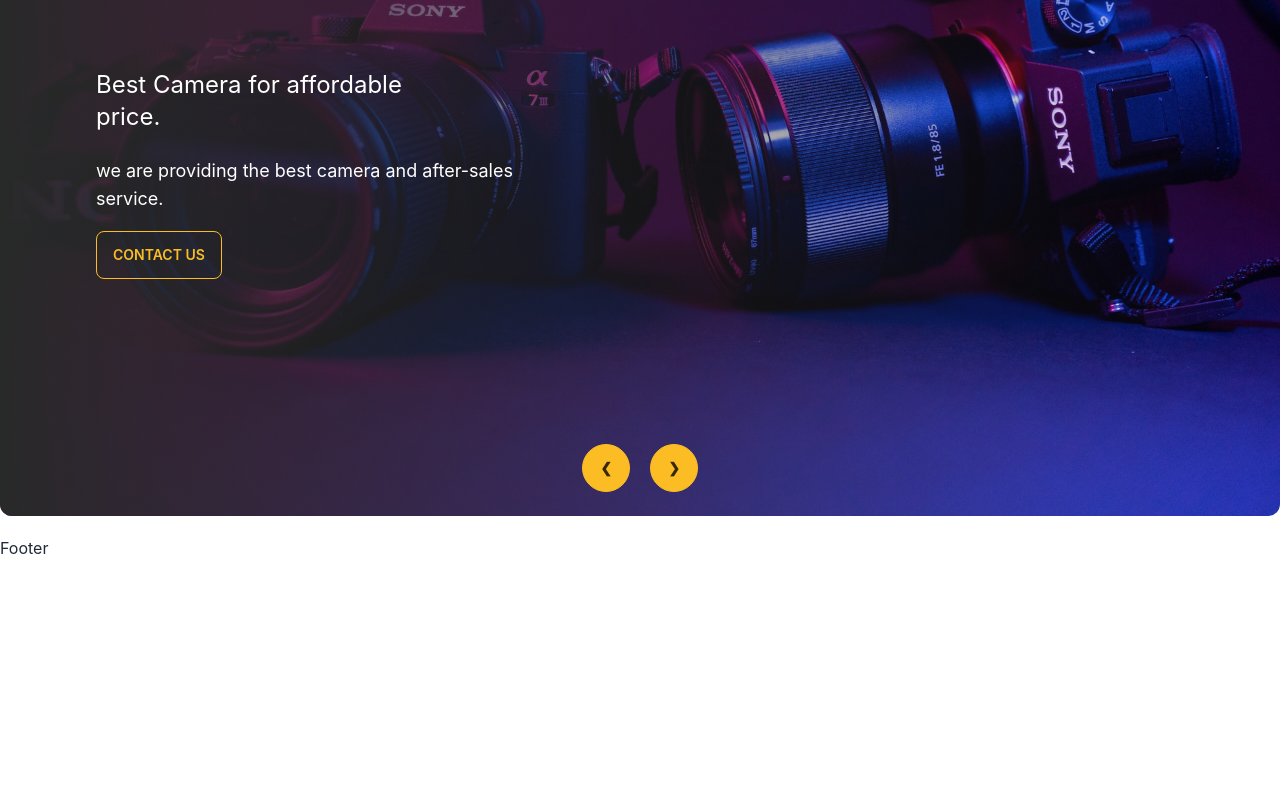
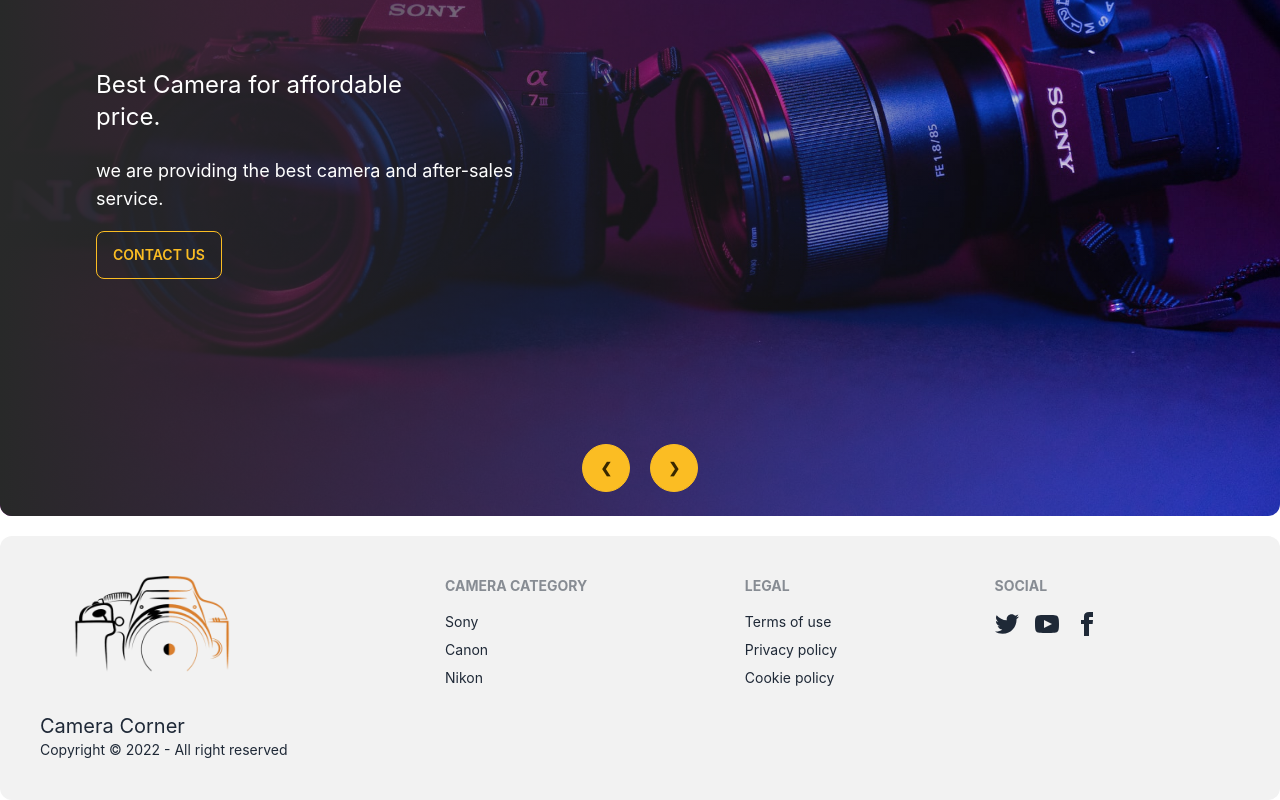
Before and after one commit to SHOUROV-HASAN-CSE/camera-corner-client, a React (Create React App) app: page / in a window 1280 px wide. Shown: the part 381-1181 px from the top of the page. Before the commit the page ends 941 px from the top, so only its background shows below. Built offline with nearby package versions, Linux system fonts and the light colour scheme.

Commit message:
footer section create and complete

```diff
--- a/src/Pages/Shared/Footer/Footer.js
+++ b/src/Pages/Shared/Footer/Footer.js
@@ -1,10 +1,37 @@
 import React from 'react';
+import logo from '../../../assets/images/icon/icon.png';
 
 const Footer = () => {
   return (
+    <footer className="footer p-10 bg-base-200 text-base-content rounded-xl">
     <div>
-      <h2>Footer</h2>
+      <img className='w-56 -mt-16' src={logo} alt="" />
+      <div className='-mt-8'>
+      <h3 className='text-xl'>Camera Corner</h3>
+      <p>Copyright © 2022 - All right reserved</p>
+      </div>
     </div>
+    <div>
+      <span className="footer-title">Camera Category</span>
+      <button className="link link-hover">Sony</button>
+      <button className="link link-hover">Canon</button>
+      <button className="link link-hover">Nikon</button>
+    </div>
+    <div>
+      <span className="footer-title">Legal</span>
+      <button className="link link-hover">Terms of use</button>
+      <button className="link link-hover">Privacy policy</button>
+      <button className="link link-hover">Cookie policy</button>
+    </div>
+    <div>
+    <span className="footer-title">Social</span>
+    <div className="grid grid-flow-col gap-4">
+      <a href="https://www.twitter.com"><svg xmlns="http://www.w3.org/2000/svg" width="24" height="24" viewBox="0 0 24 24" className="fill-current"><path d="M24 4.557c-.883.392-1.832.656-2.828.775 1.017-.609 1.798-1.574 2.165-2.724-.951.564-2.005.974-3.127 1.195-.897-.957-2.178-1.555-3.594-1.555-3.179 0-5.515 2.966-4.797 6.045-4.091-.205-7.719-2.165-10.148-5.144-1.29 2.213-.669 5.108 1.523 6.574-.806-.026-1.566-.247-2.229-.616-.054 2.281 1.581 4.415 3.949 4.89-.693.188-1.452.232-2.224.084.626 1.956 2.444 3.379 4.6 3.419-2.07 1.623-4.678 2.348-7.29 2.04 2.179 1.397 4.768 2.212 7.548 2.212 9.142 0 14.307-7.721 13.995-14.646.962-.695 1.797-1.562 2.457-2.549z"></path></svg></a>
+      <a href="https://www.youtube.com"><svg xmlns="http://www.w3.org/2000/svg" width="24" height="24" viewBox="0 0 24 24" className="fill-current"><path d="M19.615 3.184c-3.604-.246-11.631-.245-15.23 0-3.897.266-4.356 2.62-4.385 8.816.029 6.185.484 8.549 4.385 8.816 3.6.245 11.626.246 15.23 0 3.897-.266 4.356-2.62 4.385-8.816-.029-6.185-.484-8.549-4.385-8.816zm-10.615 12.816v-8l8 3.993-8 4.007z"></path></svg></a>
+      <a href="https://www.facebook.com"><svg xmlns="http://www.w3.org/2000/svg" width="24" height="24" viewBox="0 0 24 24" className="fill-current"><path d="M9 8h-3v4h3v12h5v-12h3.642l.358-4h-4v-1.667c0-.955.192-1.333 1.115-1.333h2.885v-5h-3.808c-3.596 0-5.192 1.583-5.192 4.615v3.385z"></path></svg></a>
+    </div>
+  </div>
+  </footer>
   );
 };
 
```
Also changed, not shown: src/assets/images/icon/icon.png (added), 1 other file (tests, documents, lock files or other folders).
